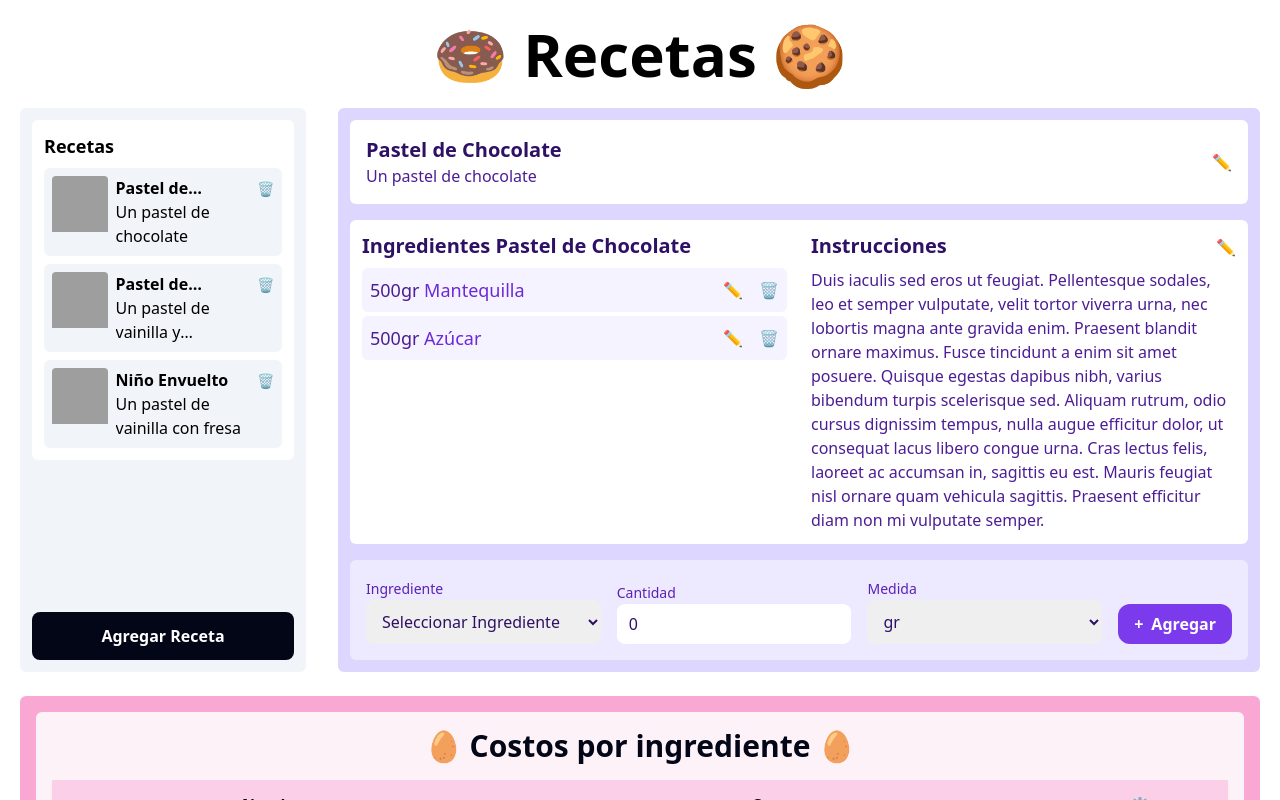
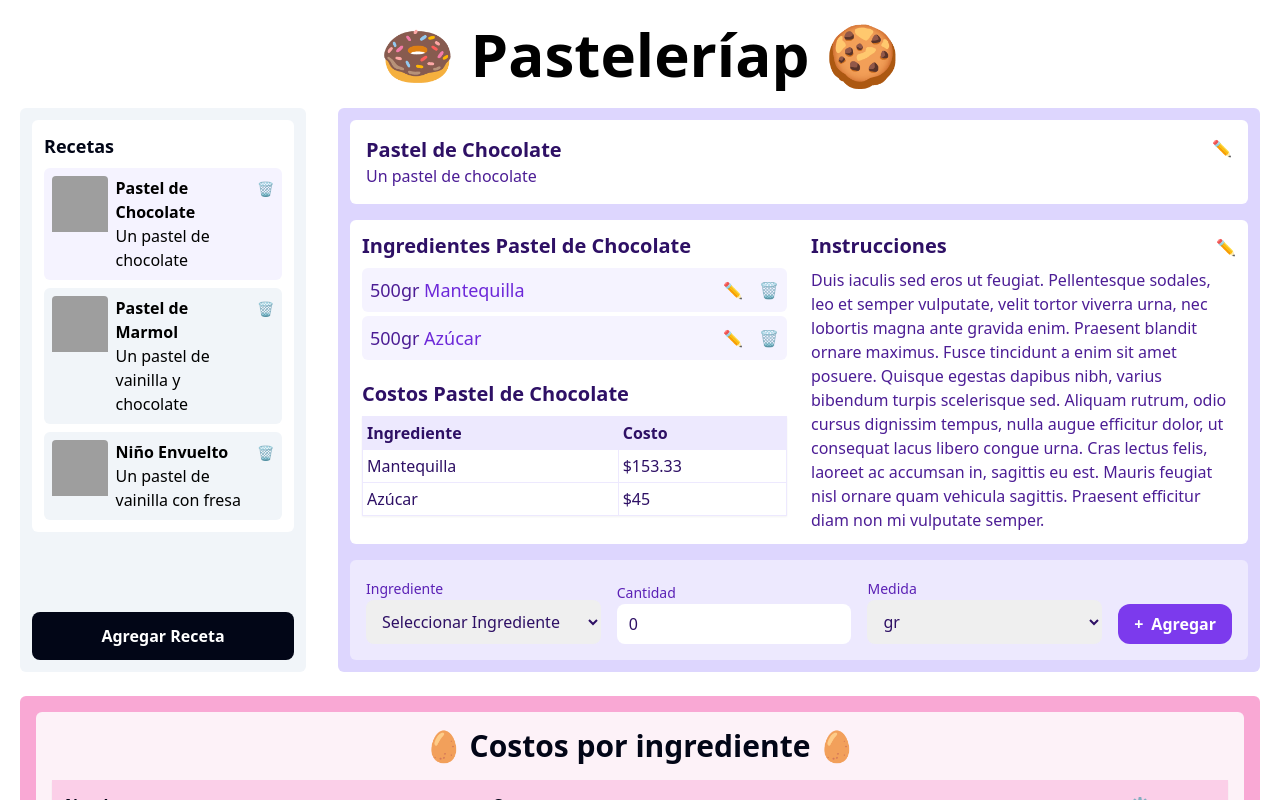
Before and after one commit to chicharitomagnetico/just-another-recipe-app, a React (Create React App) app: page / in a window 1280 px wide. Both pictures are taken after a click on the element "Pastel de Chocolate". Shown: the top 800 px of the page. Built offline with nearby package versions, Linux system fonts and the light colour scheme; grey boxes are pictures that could not be loaded.

Commit message:
calculator

```diff
--- a/src/App.js
+++ b/src/App.js
@@ -1,35 +1,61 @@
 import { useState } from "react";
-import { useEffect } from "react";
 import "./App.css";
+
+const medidas = [
+	{
+		name: "gr",
+		value: "gr",
+	},
+	{
+		name: "mg",
+		value: "mg",
+	},
+	{
+		name: "kg",
+		value: "kg",
+	},
+	{
+		name: "ml",
+		value: "ml",
+	},
+	{
+		name: "lt",
+		value: "lt",
+	},
+	{
+		name: "pza",
+		value: "pza",
+	},
+];
 
 const initialIngredients = [
 	{
 		id: 1,
 		name: "Huevo",
-		quantity: 1,
-		unit: "kg",
-		cost: 10,
+		quantity: 24,
+		unit: "pza",
+		cost: 64,
 	},
 	{
 		id: 2,
 		name: "Harina",
 		quantity: 1,
 		unit: "kg",
-		cost: 8,
+		cost: 22,
 	},
 	{
 		id: 3,
 		name: "Azúcar",
 		quantity: 1,
 		unit: "kg",
-		cost: 12,
+		cost: 45,
 	},
 	{
 		id: 4,
 		name: "Mantequilla",
 		quantity: 300,
 		unit: "gr",
-		cost: 9,
+		cost: 46,
 	},
 ];
 
@@ -119,6 +145,20 @@ function App() {
 	const [ingredientesActivos, setIngredientesActivos] =
 		useState(initialIngredients);
 	const [ingredienteAgregado, setIngredienteAgregado] = useState([]);
+	const [recetasIniciales, setRecetasIniciales] = useState(initialRecetas);
+
+	function handleAddReceta(receta) {
+		setRecetasIniciales((recetasIniciales) => [
+			...recetasIniciales,
+			receta,
+		]);
+	}
+
+	function handleBorrarReceta(recetaBorrarId) {
+		setRecetasIniciales((recetas) =>
+			recetas.filter((receta) => receta.id !== recetaBorrarId)
+		);
+	}
 
 	function handleSelectedRecipe(receta) {
 		setSelectedRecipe(null);
@@ -133,12 +173,22 @@ function App() {
 		]);
 	}
 
+	function handleOnSaveHeader(receta) {
+		setSelectedRecipe(receta);
+	}
+
 	return (
 		<div className="px-5 mx-auto mb-8 max-w-screen-2xl">
 			<Logo />
 			<div className="grid w-full grid-cols-4 gap-8 mx-auto min-h-[50vh]">
 				<div className="flex flex-col justify-between col-span-1 gap-5 p-3 rounded-md bg-slate-100">
-					<Sidebar onSelectedRecipe={handleSelectedRecipe} />
+					<Sidebar
+						onSelectedRecipe={handleSelectedRecipe}
+						recetasIniciales={recetasIniciales}
+						onSetRecetas={handleAddReceta}
+						onBorrarReceta={handleBorrarReceta}
+						selectedRecipe={selectedRecipe}
+					/>
 				</div>
 				<div className="col-span-3 p-3 rounded-md bg-violet-200">
 					<RecetaContainer
@@ -146,6 +196,7 @@ function App() {
 						onSetIngredienteAgreagado={setIngredienteAgregado}
 						selectedRecipe={selectedRecipe}
 						ingredientesActivos={ingredientesActivos}
+						onHeaderSave={handleOnSaveHeader}
 					/>
 				</div>
 			</div>
@@ -163,24 +214,29 @@ function Logo() {
 	return (
 		<>
 			<div className="my-6 text-center">
-				<h1 className="font-sans text-6xl font-bold ">🍩 Recetas 🍪</h1>
+				<h1 className="font-sans text-6xl font-bold ">
+					🍩 Pasteleríap 🍪
+				</h1>
 			</div>
 		</>
 	);
 }
 
-function Sidebar({ onSelectedRecipe }) {
+function Sidebar({
+	onSelectedRecipe,
+	recetasIniciales,
+	onSetRecetas,
+	onBorrarReceta,
+	selectedRecipe,
+}) {
 	const [agregarReceta, setAgregarReceta] = useState(false);
-	const [recetas, setRecetas] = useState(initialRecetas);
 
-	function handleAddReceta(receta) {
-		setRecetas((recetas) => [...recetas, receta]);
+	function onHandleRecetas(receta) {
+		onSetRecetas(receta);
 	}
 
-	function borrarReceta(recetaBorrarId) {
-		setRecetas((recetas) =>
-			recetas.filter((receta) => receta.id !== recetaBorrarId)
-		);
+	function handleBorrarReceta(recetaBorrarId) {
+		onBorrarReceta(recetaBorrarId);
 	}
 
 	function handleAgregarReceta() {
@@ -189,14 +245,17 @@ function Sidebar({ onSelectedRecipe }) {
 	return (
 		<>
 			<div className="p-3 bg-white rounded-md">
-				<h3 className="mb-2 font-sans text-lg font-bold">
-					{recetas.length > 0 ? "Recetas" : "Agrega tus recetas 👇"}
+				<h3 className="mb-2 font-sans text-lg font-bold text-slate-950">
+					{recetasIniciales.length > 0
+						? "Recetas"
+						: "Agrega tus recetas 👇"}
 				</h3>
 				<div className="flex flex-col gap-2">
 					<RecipeList
-						recetas={recetas}
-						removeReceta={borrarReceta}
+						recetasIniciales={recetasIniciales}
+						removeReceta={handleBorrarReceta}
 						onSelectedRecipe={onSelectedRecipe}
+						selectedRecipe={selectedRecipe}
 					/>
 				</div>
 			</div>
@@ -204,7 +263,7 @@ function Sidebar({ onSelectedRecipe }) {
 				{agregarReceta && (
 					<NuevaReceta
 						setAgregarReceta={setAgregarReceta}
-						onNuevaReceta={handleAddReceta}
+						onNuevaReceta={onHandleRecetas}
 					/>
 				)}
 				{!agregarReceta && (
@@ -267,8 +326,8 @@ function NuevaReceta({ setAgregarReceta, onNuevaReceta }) {
 				Close
 			</Button>
 
-			<div className="p-4 mt-4 rounded-md bg-slate-300">
-				<h3 className="mb-2 font-sans text-xl font-bold">
+			<div className="p-4 mt-4 rounded-md bg-cyan-200">
+				<h3 className="mb-2 font-sans text-xl font-bold text-cyan-950">
 					Nueva Receta
 				</h3>
 				<form
@@ -280,22 +339,22 @@ function NuevaReceta({ setAgregarReceta, onNuevaReceta }) {
 						placeholder="Nombre"
 						value={name}
 						onChange={(e) => setName(e.target.value)}
-						className="w-full px-3 py-2 rounded-lg"
+						className="w-full px-3 py-2 rounded-lg text-cyan-950"
 					/>
 					<textarea
 						placeholder="Descripción"
 						value={description}
 						onChange={(e) => setDescription(e.target.value)}
-						className="w-full px-3 py-2 rounded-lg"
+						className="w-full px-3 py-2 rounded-lg text-cyan-950"
 					/>
 					<input
 						tupe="text"
 						value={image}
 						onChange={(e) => setImage(e.target.value)}
-						className="w-full px-3 py-2 rounded-lg"
+						className="w-full px-3 py-2 rounded-lg text-cyan-950"
 					/>
 					<Button
-						color={"bg-cyan-500 hover:bg-cyan-600 text-slate-900"}
+						color={"bg-cyan-700 hover:bg-cyan-800 text-white"}
 						size={"big"}
 						width={"full"}
 					>
@@ -307,7 +366,12 @@ function NuevaReceta({ setAgregarReceta, onNuevaReceta }) {
 	);
 }
 
-function RecipeContainer({ receta, removeReceta, onSelectedRecipe }) {
+function RecipeContainer({
+	receta,
+	removeReceta,
+	onSelectedRecipe,
+	selectedRecipe,
+}) {
 	function handleRemoveReceta() {
 		removeReceta(receta.id);
 	}
@@ -318,7 +382,13 @@ function RecipeContainer({ receta, removeReceta, onSelectedRecipe }) {
 
 	return (
 		<li>
-			<div className="flex p-2 rounded-md bg-slate-100 hover:bg-cyan-50">
+			<div
+				className={`flex p-2 rounded-md ${
+					receta?.id === selectedRecipe?.id
+						? "bg-violet-50"
+						: "bg-slate-100"
+				} hover:bg-violet-50`}
+			>
 				<div className="w-1/4 overflow-hidden rounded cursor-pointer">
 					<img
 						src={receta.image}
@@ -330,12 +400,25 @@ function RecipeContainer({ receta, removeReceta, onSelectedRecipe }) {
 				<div className="flex justify-between w-3/4 gap-2 pl-2">
 					<div>
 						<p
-							className="font-bold cursor-pointer line-clamp-1 hover:text-indigo-500"
+							className="font-bold cursor-pointer hover:text-violet-500"
 							onClick={handleSelectedRecipe}
 						>
-							{receta.name}
+							{receta?.id === selectedRecipe?.id
+								? selectedRecipe.name
+									? selectedRecipe.name
+									: receta.name
+								: receta.name}
 						</p>
-						<p className="line-clamp-2">{receta.description}</p>
+						<p
+							className="cursor-pointer hover:text-violet-500"
+							onClick={handleSelectedRecipe}
+						>
+							{receta?.id === selectedRecipe?.id
+								? selectedRecipe.description
+									? selectedRecipe.description
+									: receta.description
+								: receta.description}
+						</p>
 					</div>
 					<div>
 						<button
@@ -352,15 +435,21 @@ function RecipeContainer({ receta, removeReceta, onSelectedRecipe }) {
 	);
 }
 
-function RecipeList({ recetas, removeReceta, onSelectedRecipe }) {
+function RecipeList({
+	recetasIniciales,
+	removeReceta,
+	onSelectedRecipe,
+	selectedRecipe,
+}) {
 	return (
 		<ul className="flex flex-col gap-2">
-			{recetas.map((receta) => (
+			{recetasIniciales.map((receta) => (
 				<RecipeContainer
 					receta={receta}
 					key={receta.id}
 					removeReceta={removeReceta}
 					onSelectedRecipe={onSelectedRecipe}
+					selectedRecipe={selectedRecipe}
 				/>
 			))}
 		</ul>
@@ -372,7 +461,35 @@ function RecetaContainer({
 	ingredientesActivos,
 	ingredienteAgregado,
 	onSetIngredienteAgreagado,
+	onHeaderSave,
 }) {
+	const [editMode, setEditMode] = useState(false);
+	const [recipeInstructions, setRecipeInstructions] = useState(
+		selectedRecipe?.instructions
+	);
+
+	function handleEditMode() {
+		setEditMode((editMode) => !editMode);
+		setRecipeInstructions(selectedRecipe?.instructions);
+	}
+
+	function handleSetSaved(e) {
+		e.preventDefault();
+
+		if (recipeInstructions) {
+			setRecipeInstructions(recipeInstructions);
+		}
+
+		const changedInstructions = {
+			...selectedRecipe,
+			instructions: recipeInstructions,
+		};
+
+		onHeaderSave(changedInstructions);
+
+		setEditMode((editMode) => !editMode);
+	}
+
 	function handleSeleccion(seleccionado) {
 		onSetIngredienteAgreagado((seleccion) => [...seleccion, seleccionado]);
 	}
@@ -388,66 +505,196 @@ function RecetaContainer({
 	console.log(
 		ingredientesActivos.map((ingrediente) => [
 			ingrediente.name,
+			ingrediente.quantity,
+			ingrediente.unit,
 			ingrediente.cost,
 		])
 	);
-	function calculator(ingredientesActivos) {
-		if (!ingredientesActivos) return;
+
+	function costCalculator(ingrediente) {
+		if (!ingrediente) return null;
+
+		const toCalculate = ingredientesActivos.filter(
+			(ing) => ing.name === ingrediente.name
+		);
+
+		console.log(toCalculate);
+
+		if (ingrediente.unit === "pz") {
+			return Number(
+				ingrediente.quantity *
+					(toCalculate[0].cost / toCalculate[0].quantity)
+			);
+		}
+		if (ingrediente.unit === "kg") {
+			return Number(
+				(ingrediente.quantity / toCalculate[0].quantity) *
+					(toCalculate[0].cost / ingrediente.quantity)
+			);
+		}
+		if (ingrediente.unit === "gr") {
+			return Number(
+				(ingrediente.quantity /
+					(toCalculate[0].unit === "kg"
+						? toCalculate[0].quantity * 1000
+						: toCalculate[0].quantity)) *
+					((toCalculate[0].cost / ingrediente.quantity) * 1000)
+			);
+		}
+		if (ingrediente.unit === "lt") {
+			return Number(
+				(ingrediente.quantity / toCalculate[0].quantity) *
+					toCalculate[0].cost
+			);
+		}
+		if (ingrediente.unit === "ml") {
+			return Number(
+				(ingrediente.quantity /
+					(toCalculate[0].unit === "lt"
+						? toCalculate[0].quantity * 1000
+						: toCalculate[0].quantity)) *
+					((toCalculate[0].cost / ingrediente.quantity) * 1000)
+			);
+		}
+	}
+
+	function calculator(ingrediente) {
+		if (!ingrediente) return;
+
+		const costosIngredientes = [
+			{
+				name: ingrediente.name,
+				cantidad: ingrediente.quantity,
+				cost: costCalculator(ingrediente),
+			},
+		];
+
+		return costosIngredientes;
 	}
 
 	return (
 		<div className="flex flex-col justify-between w-full h-full">
-			<HeaderReceta selectedRecipe={selectedRecipe} />
+			<HeaderReceta
+				selectedRecipe={selectedRecipe}
+				onHeaderSave={onHeaderSave}
+			/>
 
+			{selectedRecipe && (
+				<>
 					<div className="grid h-full grid-cols-1 gap-6 p-3 mt-4 bg-white rounded-md md:grid-cols-2">
 						<IngredientesContainer
 							ingredienteAgregado={ingredienteAgregado}
 							onRemoveSelected={handleRemoveSelected}
 							selectedRecipe={selectedRecipe}
+							onCalculate={calculator}
 						/>
+						{selectedRecipe && (
+							<div>
 								<div className="prose">
-					{selectedRecipe && (
+									{!editMode && (
 										<>
 											<div className="inline-flex items-baseline justify-between w-full gap-4">
 												<h2 className="mb-2 text-xl font-bold text-violet-950 line-clamp-1">
 													Instrucciones
 												</h2>
-								<button title="edit">✏️</button>
+												<button
+													onClick={handleEditMode}
+													title="edit"
+												>
+													✏️
+												</button>
 											</div>
 											<div className="prose text-violet-900">
-								<p>{selectedRecipe.instructions}</p>
+												<p>
+													{
+														selectedRecipe.instructions
+													}
+												</p>
 											</div>
 										</>
 									)}
 								</div>
+								{!editMode ? (
+									<></>
+								) : (
+									<div>
+										<form onSubmit={handleSetSaved}>
+											<div className="inline-flex items-baseline justify-between w-full gap-4">
+												<h2 className="mb-2 text-xl font-bold text-violet-950 line-clamp-1">
+													Editar Instrucciones
+												</h2>
+												<button title="Guardar">
+													💾
+												</button>
+											</div>
+											<textarea
+												rows="12"
+												className="w-full px-3 py-2 border rounded-lg text-violet-950 border-violet-100 bg-violet-50"
+												value={recipeInstructions}
+												onChange={(e) =>
+													setRecipeInstructions(
+														e.target.value
+													)
+												}
+											/>
+										</form>
+									</div>
+								)}
+							</div>
+						)}
 					</div>
 
 					<FormaReceta
 						ingredientesActivos={ingredientesActivos}
 						onSeleccion={handleSeleccion}
 					/>
+				</>
+			)}
 		</div>
 	);
 }
 
-function HeaderReceta({ selectedRecipe }) {
+function HeaderReceta({ selectedRecipe, onHeaderSave }) {
 	const [editMode, setEditMode] = useState(false);
-	const [saved, setSaved] = useState(false);
+	const [recipeName, setRecipeName] = useState(selectedRecipe?.name);
+	const [recipeDescription, setRecipeDescription] = useState(
+		selectedRecipe?.description
+	);
 
 	function handleSetEditMode() {
 		setEditMode((editMode) => !editMode);
+		setRecipeName(selectedRecipe.name);
+		setRecipeDescription(selectedRecipe.description);
 	}
 
-	function handleSetSaved() {
-		setSaved((saved) => !saved);
-		// setSaved
+	function handleSetSaved(e) {
+		e.preventDefault();
+
+		if (recipeName) {
+			setRecipeName(recipeName);
+		}
+
+		if (recipeDescription) {
+			setRecipeDescription(recipeDescription);
+		}
+
+		const changedRecipe = {
+			...selectedRecipe,
+			name: recipeName,
+			description: recipeDescription,
+		};
+
+		onHeaderSave(changedRecipe);
+
+		setEditMode((editMode) => !editMode);
 	}
 
 	return (
 		<>
-			<div className="flex items-center justify-between gap-4 p-4 bg-white rounded-md">
 			{selectedRecipe ? (
 				<>
+					{!editMode ? (
+						<div className="flex items-start justify-between gap-4 p-4 bg-white rounded-md">
 							<div>
 								<h2 className="text-xl font-bold text-violet-950">
 									{selectedRecipe.name}
@@ -457,42 +704,61 @@ function HeaderReceta({ selectedRecipe }) {
 								</p>
 							</div>
 							<div className="flex gap-3">
-							{!editMode && (
 								<button
 									onClick={handleSetEditMode}
 									title="Editar"
 								>
 									✏️
 								</button>
-							)}
+							</div>
+						</div>
+					) : (
+						<>
+							<div className="flex items-start justify-between gap-4 p-4 bg-white rounded-md">
+								<form
+									onSubmit={handleSetSaved}
+									className="flex items-start justify-between w-full gap-4"
+								>
+									<div>
+										<input
+											type="text"
+											className="w-full px-3 py-2 mb-4 border rounded-lg text-violet-950 border-violet-100 bg-violet-50"
+											value={recipeName}
+											onChange={(e) =>
+												setRecipeName(e.target.value)
+											}
+										/>
+										<textarea
+											className="w-full px-3 py-2 border rounded-lg text-violet-950 border-violet-100 bg-violet-50"
+											value={recipeDescription}
+											onChange={(e) =>
+												setRecipeDescription(
+													e.target.value
+												)
+											}
+										/>
+									</div>
+									<button title="Guardar">💾</button>
+								</form>
 
-							{editMode && (
-								<>
-									<button
-										onClick={handleSetEditMode}
-										title="Guardar"
-									>
-										💾
-									</button>
-									<button title="Borrar">🗑</button>
+								{/* <button title="Borrar">🗑</button> */}
 								<button
 									onClick={handleSetEditMode}
 									title="Cancelar"
 								>
-										⛔️
+									❌
 								</button>
+							</div>
 						</>
 					)}
-						</div>
 				</>
 			) : (
-					<div>
-						<h2 className="text-xl font-bold text-violet-950">
+				<div className="flex items-center justify-between h-full gap-4 p-4 bg-white rounded-md">
+					<h2 className="w-full text-xl font-bold text-center text-violet-950">
 						Selecciona una receta primero
 					</h2>
 				</div>
 			)}
-			</div>
 		</>
 	);
 }
@@ -622,8 +888,22 @@ function IngredientesContainer({
 	ingredienteAgregado,
 	onRemoveSelected,
 	selectedRecipe,
+	onCalculate,
 }) {
+	function handleCalculation(ingredientesAgregados) {
+		if (!ingredientesAgregados) return;
+
+		const ingCalculados = ingredientesAgregados.map((ingrediente) =>
+			onCalculate(ingrediente)
+		);
+
+		return ingCalculados;
+		// console.log(ingCalculado);
+	}
+
 	return (
+		<>
+			{selectedRecipe && (
 				<div>
 					{ingredienteAgregado.length ? (
 						<>
@@ -631,14 +911,65 @@ function IngredientesContainer({
 								Ingredientes {selectedRecipe?.name}
 							</h2>
 							<div className="flex flex-col gap-1">
-						{ingredienteAgregado.map((ingredienteNuevo, index) => (
+								{ingredienteAgregado.map(
+									(ingredienteNuevo, index) => (
 										<IngredienteReceta
 											ingredienteNuevo={ingredienteNuevo}
 											key={index}
 											onRemoveSelected={onRemoveSelected}
 										/>
+									)
+								)}
+							</div>
+							{onCalculate && (
+								<div className="mt-5">
+									<h2 className="mb-2 text-xl font-bold text-violet-950">
+										Costos {selectedRecipe?.name}
+									</h2>
+									<div>
+										{handleCalculation(
+											ingredienteAgregado
+										) && (
+											<>
+												<table className="w-full border border-collapse shadow-sm table-auto border-violet-100 text-violet-950">
+													<thead className="bg-violet-100">
+														<tr>
+															<th className="p-1 text-left border border-violet-100">
+																Ingrediente
+															</th>
+															<th className="p-1 text-left border border-violet-100">
+																Costo
+															</th>
+														</tr>
+													</thead>
+													<tbody>
+														{handleCalculation(
+															ingredienteAgregado
+														).map((ingrediente) => (
+															<tr>
+																<td className="p-1 border border-violet-100">
+																	{
+																		ingrediente[0]
+																			.name
+																	}
+																</td>
+																<td className="p-1 border border-violet-100">
+																	{" $"}
+																	{Math.round(
+																		ingrediente[0]
+																			.cost *
+																			100
+																	) / 100}
+																</td>
+															</tr>
 														))}
+													</tbody>
+												</table>
+											</>
+										)}
 									</div>
+								</div>
+							)}
 						</>
 					) : (
 						<>
@@ -652,6 +983,8 @@ function IngredientesContainer({
 						</>
 					)}
 				</div>
+			)}
+		</>
 	);
 }
 
@@ -717,8 +1050,12 @@ function ListaIngredientesCostos({ ingredientesActivos }) {
 		<table className="w-full border border-collapse border-pink-200 shadow-sm table-auto">
 			<thead className="bg-pink-200">
 				<tr>
-					<th className="p-3 border border-pink-200">Nombre</th>
-					<th className="p-3 border border-pink-200">Costo</th>
+					<th className="p-3 text-left border border-pink-200">
+						Nombre
+					</th>
+					<th className="p-3 text-left border border-pink-200">
+						Costo
+					</th>
 					<th className="p-3 border border-pink-200 w-44">⚙</th>
 				</tr>
 			</thead>
@@ -737,13 +1074,13 @@ function ListaIngredientesCostos({ ingredientesActivos }) {
 function IngredienteCosto({ ingrediente }) {
 	return (
 		<tr className="odd:bg-pink-100">
-			<td className="p-3">{ingrediente.name}</td>
-			<td className="p-3">
+			<td className="p-3 border border-pink-200">{ingrediente.name}</td>
+			<td className="p-3 border border-pink-200">
 				{ingrediente.quantity} {ingrediente.unit} / ${ingrediente.cost}{" "}
 				mxn
 			</td>
 
-			<td className="p-3">
+			<td className="p-3 border border-pink-200">
 				<div className="flex justify-center gap-4">
 					<button title="Editar">✏️</button>
 					<button title="Borrar">🗑</button>
```
Lines whose indentation alone changed are shown as unchanged.
